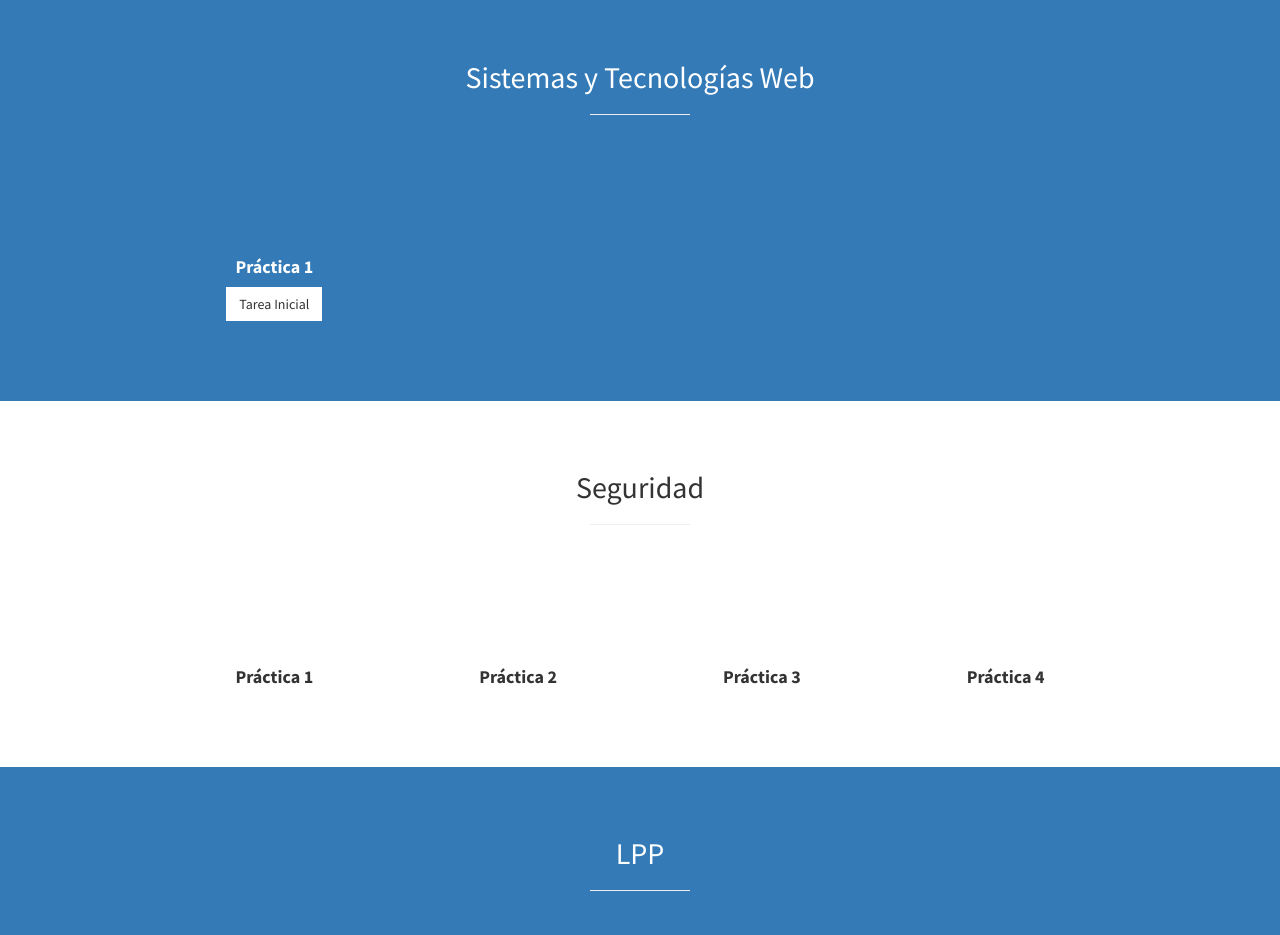
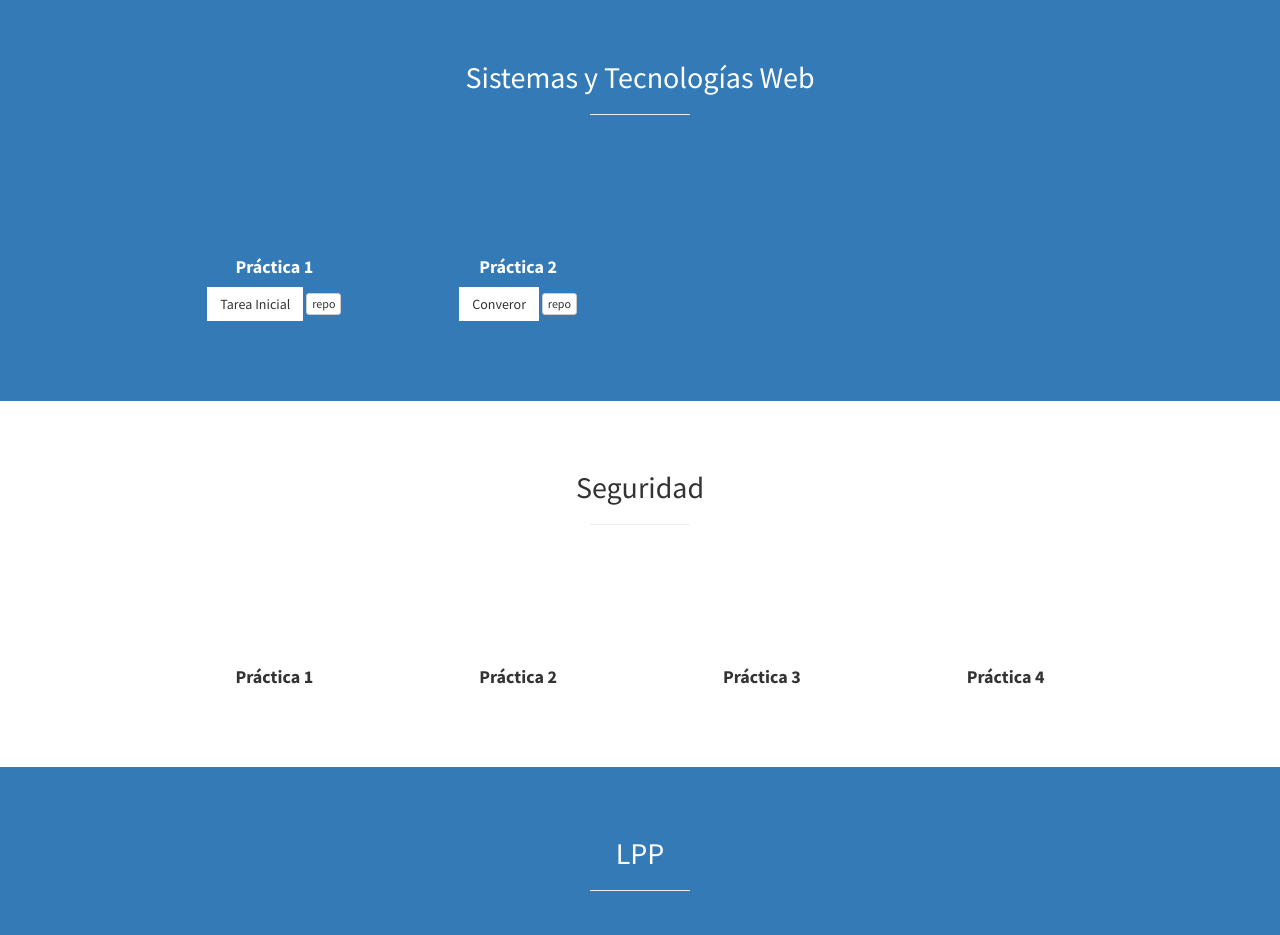
Before and after one commit to OscarTrujillo/OscarTrujillo.github.io, a plain HTML site: page index.html in a window 1280 px wide. Shown: the part 1100-2035 px from the top of the page. Drawn offline with Linux system fonts and the light colour scheme.

Commit message:
añadiendo tarea 2

```diff
--- a/index.html
+++ b/index.html
@@ -103,6 +103,18 @@
                                     <strong>Práctica 1</strong>
                                 </h4>
                                 <a href="http://oscartrujillo.github.io/tarea_inicial/" class="btn btn-light"> Tarea Inicial </a>
+                                <a href="https://github.com/OscarTrujillo/tarea_inicial" class="btn btn-default btn-xs">repo</a>
+                            </div>
+                        </div>
+                        <div class="col-md-3 col-sm-6">
+                            <div class="service-item">
+                                <span class="fa-stack fa-4x">
+                            </span>
+                                <h4>
+                                    <strong>Práctica 2</strong>
+                                </h4>
+                                <a href="http://oscartrujillo.github.io/conversor_temp/" class="btn btn-light"> Converor </a>
+                                <a href="https://github.com/OscarTrujillo/conversor_temp" class="btn btn-default btn-xs">repo</a>
                             </div>
                         </div>
 
```
